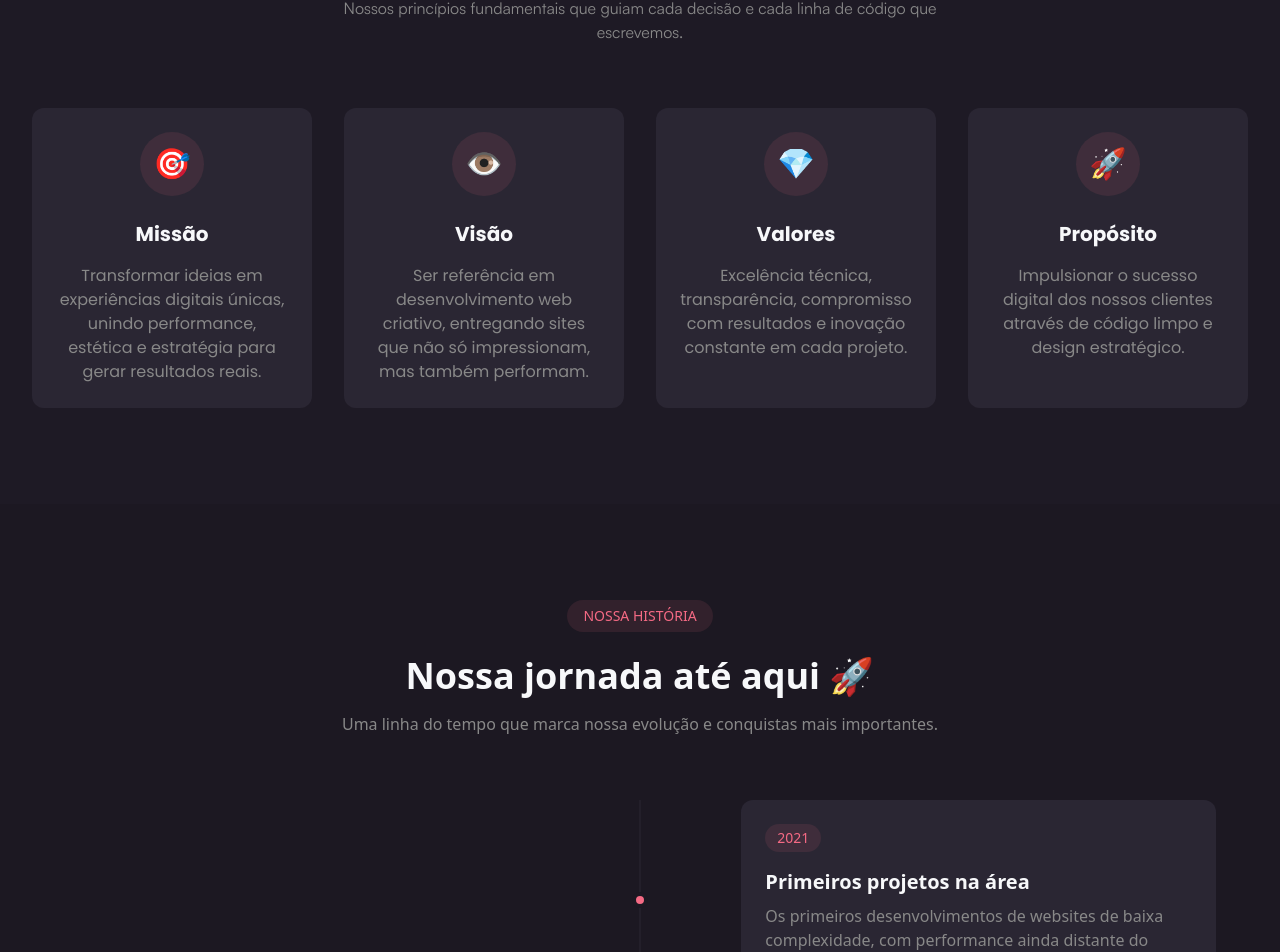
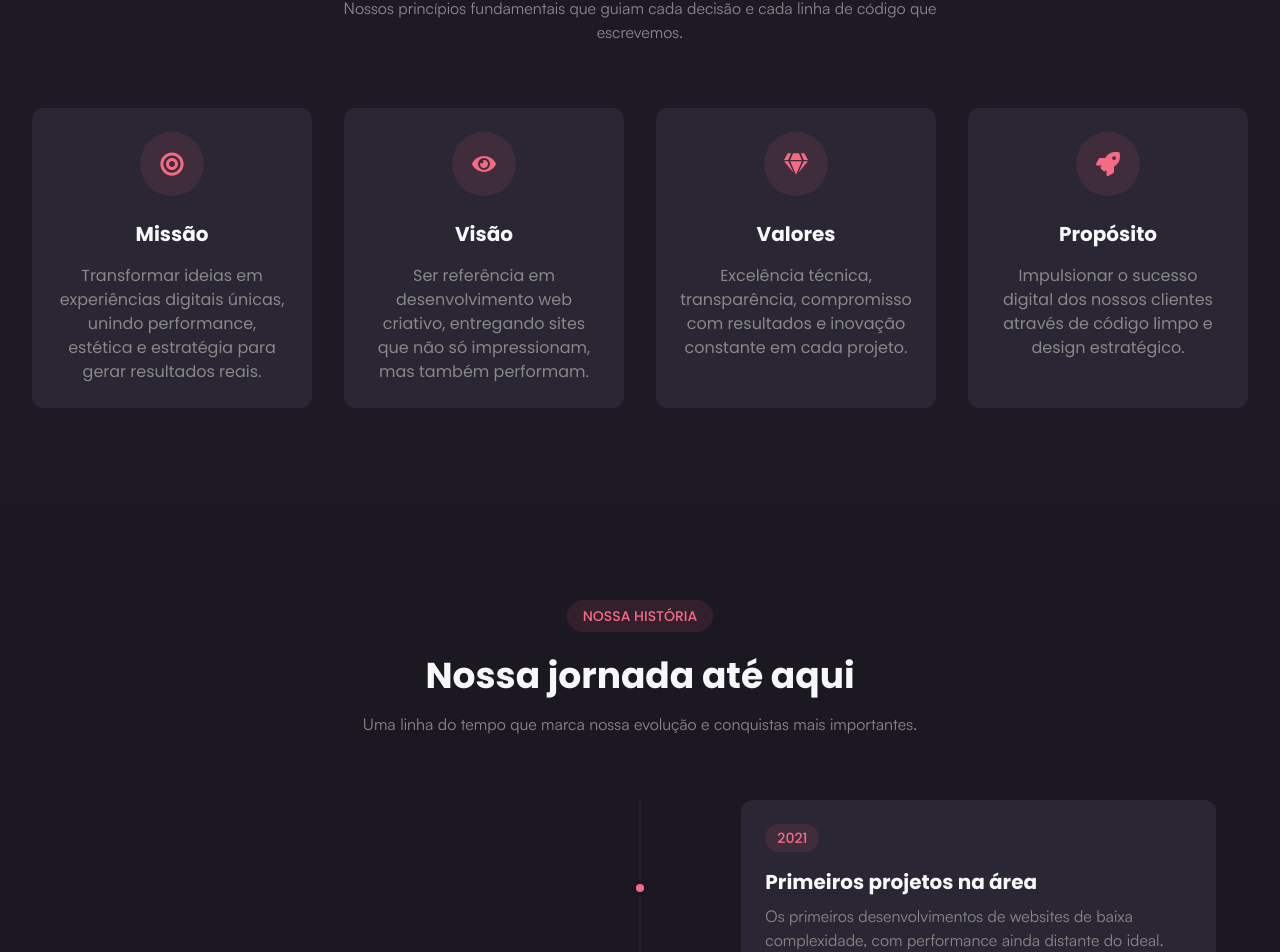
Before and after one commit to Kango-Studio/kango-studio, a Next.js app: page /sobre in a window 1280 px wide. Shown: the part 852-1804 px from the top of the page. Built offline with nearby package versions, Linux system fonts and the light colour scheme.

Commit message:
ajustes animacoes sobre

```diff
--- a/app/components/sobre/AboutEssence.tsx
+++ b/app/components/sobre/AboutEssence.tsx
@@ -1,28 +1,34 @@
 "use client";
 import { motion } from "framer-motion";
+import { FaBullseye, FaEye, FaGem, FaRocket } from "react-icons/fa";
 
 const essenceItems = [
   {
-    icon: "🎯",
+    icon: <FaBullseye className="text-primary text-2xl" />,
     title: "Missão",
-    description: "Transformar ideias em experiências digitais únicas, unindo performance, estética e estratégia para gerar resultados reais."
+    description:
+      "Transformar ideias em experiências digitais únicas, unindo performance, estética e estratégia para gerar resultados reais.",
   },
   {
-    icon: "👁️",
+    icon: <FaEye className="text-primary text-2xl" />,
     title: "Visão",
-    description: "Ser referência em desenvolvimento web criativo, entregando sites que não só impressionam, mas também performam."
+    description:
+      "Ser referência em desenvolvimento web criativo, entregando sites que não só impressionam, mas também performam.",
   },
   {
-    icon: "💎",
+    icon: <FaGem className="text-primary text-2xl" />,
     title: "Valores",
-    description: "Excelência técnica, transparência, compromisso com resultados e inovação constante em cada projeto."
+    description:
+      "Excelência técnica, transparência, compromisso com resultados e inovação constante em cada projeto.",
   },
   {
-    icon: "🚀",
+    icon: <FaRocket className="text-primary text-2xl" />,
     title: "Propósito",
-    description: "Impulsionar o sucesso digital dos nossos clientes através de código limpo e design estratégico."
-  }
+    description:
+      "Impulsionar o sucesso digital dos nossos clientes através de código limpo e design estratégico.",
+  },
 ];
+
 
 export default function AboutEssence() {
   return (
@@ -50,11 +56,17 @@ export default function AboutEssence() {
           {essenceItems.map((item, index) => (
             <motion.div
               key={item.title}
-              initial={{ opacity: 0, y: 20 }}
+              initial={{ opacity: 0, y: 30 }}
               whileInView={{ opacity: 1, y: 0 }}
-              transition={{ duration: 0.5, delay: index * 0.1 }}
-              viewport={{ once: true }}
-              className="bg-[#2A2633] rounded-xl p-6 text-center"
+              whileHover={{ scale: 1.03 }}
+              transition={{
+                type: "spring",
+                stiffness: 100,
+                damping: 18,
+                delay: index * 0.1
+              }}
+              viewport={{ once: true, amount: 0.5 }}
+              className="bg-[#2A2633] rounded-xl p-6 text-center cursor-default"
             >
               <div className="w-16 h-16 bg-[#F56A84]/10 rounded-full flex items-center justify-center mx-auto mb-6">
                 <span className="text-3xl">{item.icon}</span>
--- a/app/components/sobre/Timeline.tsx
+++ b/app/components/sobre/Timeline.tsx
@@ -35,13 +35,13 @@ export default function Timeline() {
           viewport={{ once: true }}
           className="text-center mb-16"
         >
-          <span className="inline-block py-1.5 px-4 bg-[#F56A84]/10 text-[#F56A84] rounded-full text-sm font-medium mb-6">
+          <span className="inline-block font-poppins py-1.5 px-4 bg-[#F56A84]/10 text-[#F56A84] rounded-full text-sm font-medium mb-6">
             NOSSA HISTÓRIA
           </span>
-          <h2 className="text-3xl md:text-4xl font-bold mb-4">
-            Nossa jornada até aqui <span className="text-[#F56A84]">🚀</span>
+          <h2 className="text-3xl font-poppins md:text-4xl font-bold mb-4">
+            Nossa jornada até aqui
           </h2>
-          <p className="text-[#888888] max-w-2xl mx-auto">
+          <p className="text-[#888888] font-satoshi max-w-2xl mx-auto">
             Uma linha do tempo que marca nossa evolução e conquistas mais importantes.
           </p>
         </motion.div>
@@ -63,11 +63,11 @@ export default function Timeline() {
                 <div className={`w-full md:w-5/12 ${index % 2 === 0 ? "md:pr-8" : "md:pl-8 md:ml-auto"
                   }`}>
                   <div className="bg-[#2A2633] rounded-xl p-6">
-                    <span className="inline-block py-1 px-3 bg-[#F56A84]/10 text-[#F56A84] rounded-full text-sm font-medium mb-4">
+                    <span className="inline-block font-poppins py-1 px-3 bg-[#F56A84]/10 text-[#F56A84] rounded-full text-sm font-medium mb-4">
                       {event.year}
                     </span>
-                    <h3 className="text-xl font-bold mb-2">{event.title}</h3>
-                    <p className="text-[#888888]">{event.description}</p>
+                    <h3 className="text-xl font-bold mb-2 font-poppins">{event.title}</h3>
+                    <p className="text-[#888888] font-satoshi">{event.description}</p>
                   </div>
                 </div>
 
```
